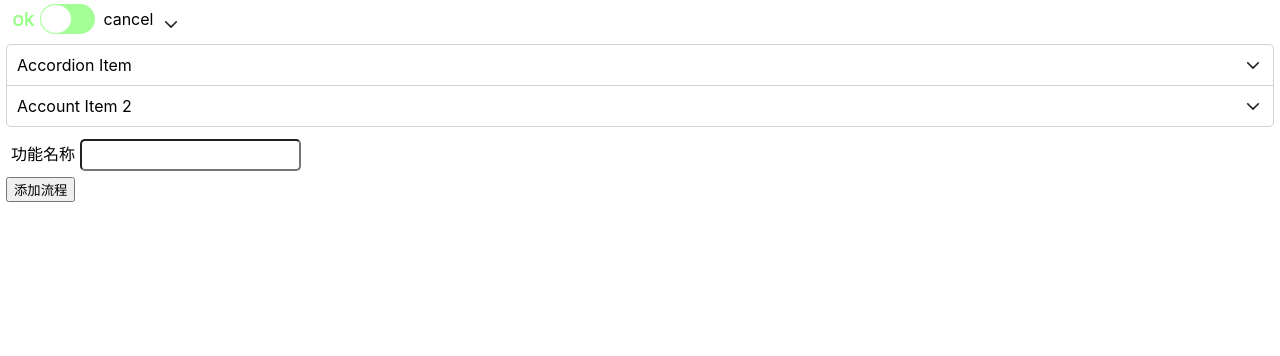
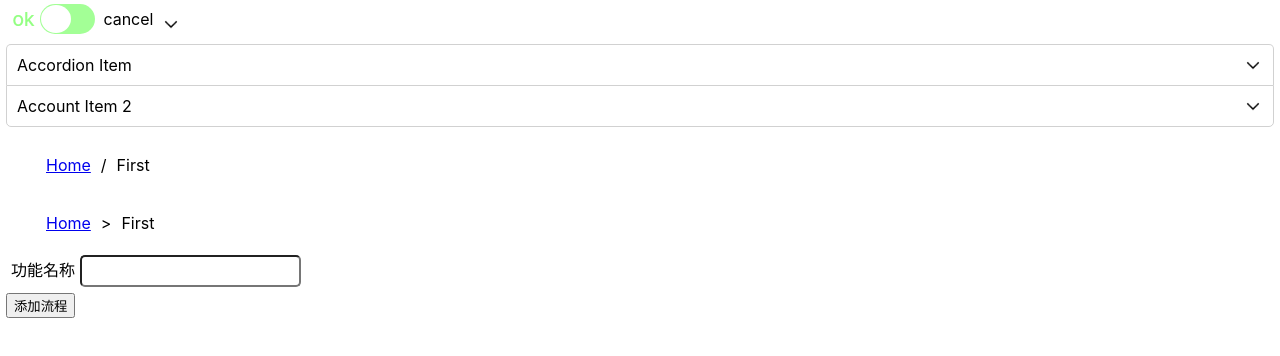
Before and after one commit to xiaobin3031/automation-ui, a React (Create React App) app: page / in a window 1280 px wide. Shown: the top 356 px of the page. Built offline with nearby package versions, Linux system fonts and the light colour scheme.

Commit message:
Breadcrumb.js

```diff
--- /dev/null
+++ b/src/component/Breadcrumb.js
@@ -0,0 +1,29 @@
+import '../css/breadcrumb.css'
+
+let breadCrumbGlobalId = 1;
+export default function Breadcrumb({list, text = "_text", link = "_link", separate = "/"}){
+
+  return (
+    <div>
+      {
+        !!list && list.length > 0 &&
+          <ul className="x-bread-crumb">
+            {
+              list.filter(a => !!a[text]).map(a => {
+                return (
+                  <li key={`x-bread-crumb-li-key-${breadCrumbGlobalId++}`} separate={separate}>
+                    {
+                      !!a[link] && <a href={a[link]}>{a[text]}</a>
+                    }
+                    {
+                      !a[link] && <span>{a[text]}</span>
+                    }
+                  </li>
+                )
+              })
+            }
+          </ul>
+      }
+    </div>
+  )
+}
--- /dev/null
+++ b/src/css/breadcrumb.css
@@ -0,0 +1,13 @@
+.x-bread-crumb {
+  list-style: none;
+}
+
+.x-bread-crumb > li:not(:last-child)::after {
+  content: attr(separate);
+  margin-left: 10px;
+  margin-right: 10px;
+}
+
+.x-bread-crumb > li {
+  display: inline;
+}
--- a/src/page/flow/Scene.js
+++ b/src/page/flow/Scene.js
@@ -7,6 +7,7 @@ import Switch from "../../component/Switch";
 import Icon from "../../component/Icon";
 import { Accordion } from "../../component/Accordion";
 import Alert from "../../component/Alert";
+import Breadcrumb from "../../component/Breadcrumb";
 
 const accordionList = [
   {
@@ -59,6 +60,23 @@ export default function Scene(){
         }/>
       </Row>
       <Row>
+        <Breadcrumb
+          list={[
+            {_text: "Home", _link: "www.baidu.com"},
+            {_text: "First"}
+          ]}
+         />
+      </Row>
+      <Row>
+        <Breadcrumb
+          list={[
+            {_text: "Home", _link: "www.baidu.com"},
+            {_text: "First"}
+          ]}
+          separate=">"
+         />
+      </Row>
+      <Row>
         <Label>功能名称</Label>
         <Input defaultValue={args.name} onChange={changeArgs}/>
       </Row>
```
